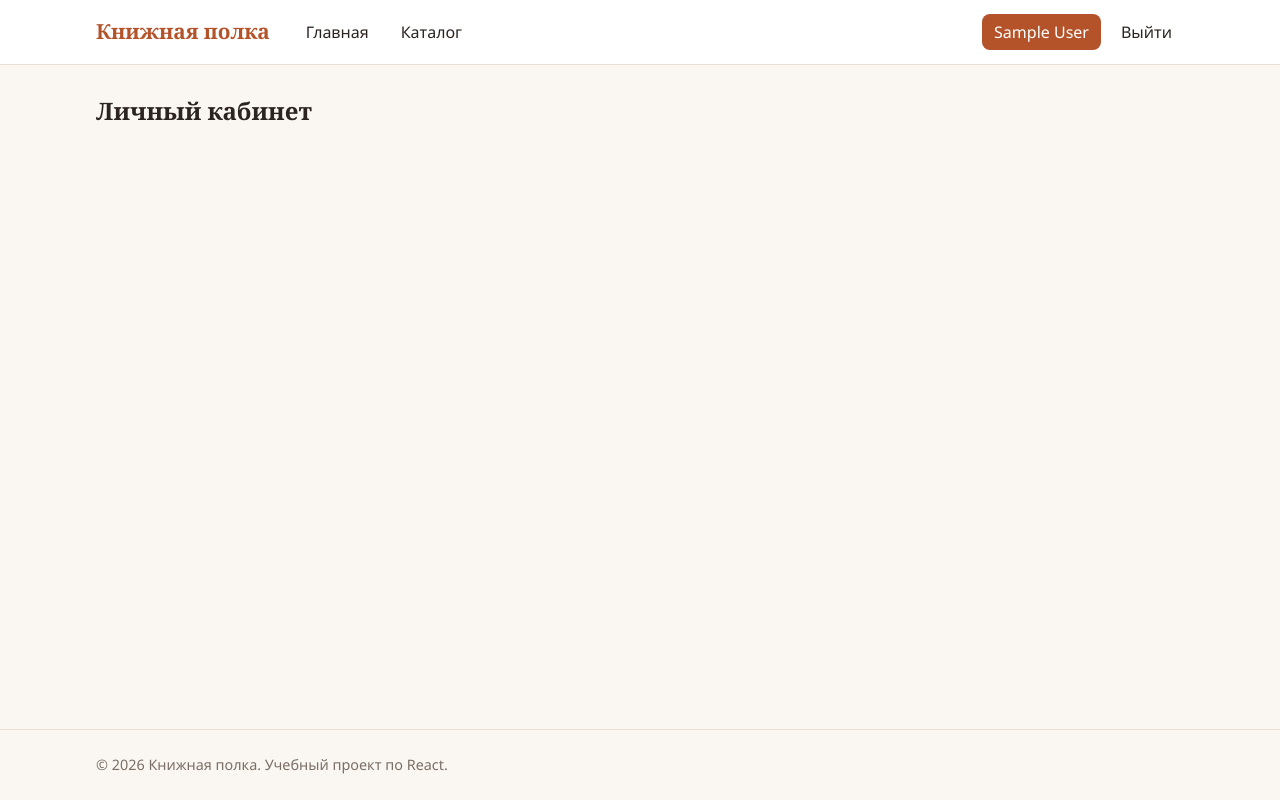
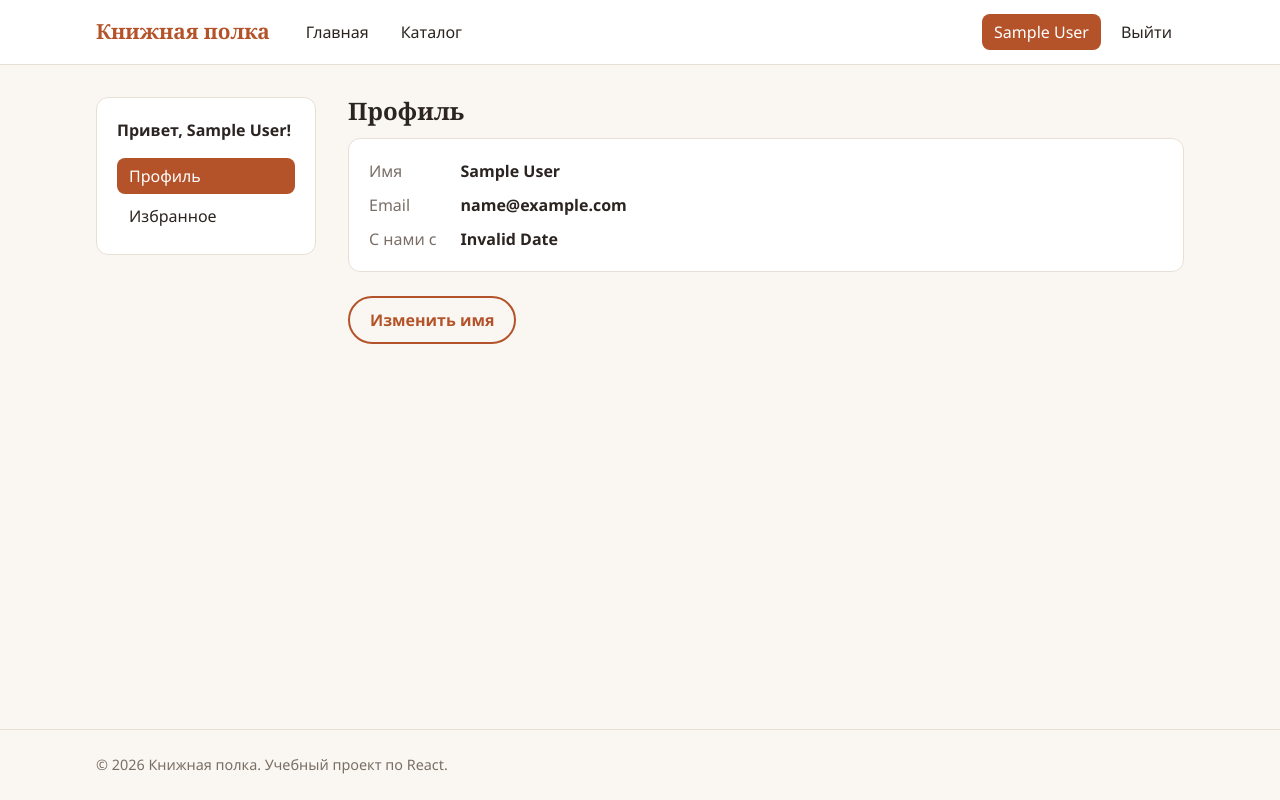
Before and after one commit to refaxD/RKSI_homework, a React (Vite) app: page /account in a window 1280 px wide. Built offline with nearby package versions, Linux system fonts and the light colour scheme; sample sign-in values are in the browser's storage.

Commit message:
feat: add account layout with nested profile route

```diff
--- a/src/App.jsx
+++ b/src/App.jsx
@@ -7,6 +7,7 @@ import BookPage from "./pages/BookPage";
 import Login from "./pages/Login";
 import Register from "./pages/Register";
 import Account from "./pages/Account";
+import Profile from "./pages/Profile";
 import NotFound from "./pages/NotFound";
 
 function App() {
@@ -25,7 +26,9 @@ function App() {
               <Account />
             </ProtectedRoute>
           }
-        />
+        >
+          <Route index element={<Profile />} />
+        </Route>
         <Route path="*" element={<NotFound />} />
       </Route>
     </Routes>
--- a/src/index.css
+++ b/src/index.css
@@ -482,3 +482,52 @@ img {
   background: var(--accent-soft);
   color: var(--accent-dark);
 }
+
+.account {
+  display: grid;
+  grid-template-columns: 220px 1fr;
+  gap: 32px;
+  align-items: start;
+}
+
+.account__sidebar {
+  padding: 20px;
+  background: var(--surface);
+  border: 1px solid var(--border);
+  border-radius: var(--radius);
+}
+
+.account__hello {
+  margin-top: 0;
+  font-weight: 600;
+}
+
+.account__nav {
+  display: flex;
+  flex-direction: column;
+  gap: 4px;
+}
+
+.profile {
+  display: grid;
+  grid-template-columns: max-content 1fr;
+  gap: 10px 24px;
+  margin: 0 0 24px;
+  padding: 20px;
+  background: var(--surface);
+  border: 1px solid var(--border);
+  border-radius: var(--radius);
+}
+
+.profile dt {
+  color: var(--muted);
+}
+
+.profile dd {
+  margin: 0;
+  font-weight: 600;
+}
+
+.profile__form {
+  max-width: 360px;
+}
--- a/src/pages/Account.jsx
+++ b/src/pages/Account.jsx
@@ -1,7 +1,26 @@
+import { NavLink, Outlet } from "react-router-dom";
+import { useAuth } from "../context/AuthContext";
+
 function Account() {
+  const { user } = useAuth();
+
   return (
-    <section className="page">
-      <h1>Личный кабинет</h1>
+    <section className="page account">
+      <aside className="account__sidebar">
+        <p className="account__hello">Привет, {user.name}!</p>
+        <nav className="account__nav">
+          <NavLink to="/account" end className="nav__link">
+            Профиль
+          </NavLink>
+          <NavLink to="/account/favorites" className="nav__link">
+            Избранное
+          </NavLink>
+        </nav>
+      </aside>
+
+      <div className="account__content">
+        <Outlet />
+      </div>
     </section>
   );
 }
--- /dev/null
+++ b/src/pages/Profile.jsx
@@ -0,0 +1,72 @@
+import { useState } from "react";
+import { useAuth } from "../context/AuthContext";
+import FormField from "../components/FormField";
+import Button from "../components/Button";
+
+function Profile() {
+  const { user, updateName } = useAuth();
+  const [isEditing, setIsEditing] = useState(false);
+  const [name, setName] = useState(user.name);
+  const [error, setError] = useState("");
+
+  const registeredAt = new Date(user.createdAt).toLocaleDateString("ru-RU");
+
+  function handleSubmit(event) {
+    event.preventDefault();
+
+    if (!name.trim()) {
+      setError("Имя не может быть пустым");
+      return;
+    }
+
+    updateName(name.trim());
+    setError("");
+    setIsEditing(false);
+  }
+
+  function handleCancel() {
+    setName(user.name);
+    setError("");
+    setIsEditing(false);
+  }
+
+  return (
+    <div>
+      <h1>Профиль</h1>
+
+      {isEditing ? (
+        <form className="form profile__form" onSubmit={handleSubmit} noValidate>
+          <FormField
+            label="Имя"
+            name="name"
+            value={name}
+            onChange={(event) => setName(event.target.value)}
+            error={error}
+          />
+          <div className="book__actions">
+            <Button type="submit">Сохранить</Button>
+            <Button variant="outline" onClick={handleCancel}>
+              Отмена
+            </Button>
+          </div>
+        </form>
+      ) : (
+        <>
+          <dl className="profile">
+            <dt>Имя</dt>
+            <dd>{user.name}</dd>
+            <dt>Email</dt>
+            <dd>{user.email}</dd>
+            <dt>С нами с</dt>
+            <dd>{registeredAt}</dd>
+          </dl>
+          <Button variant="outline" onClick={() => setIsEditing(true)}>
+            Изменить имя
+          </Button>
+        </>
+      )}
+    </div>
+  );
+}
+
+export default Profile;
```
